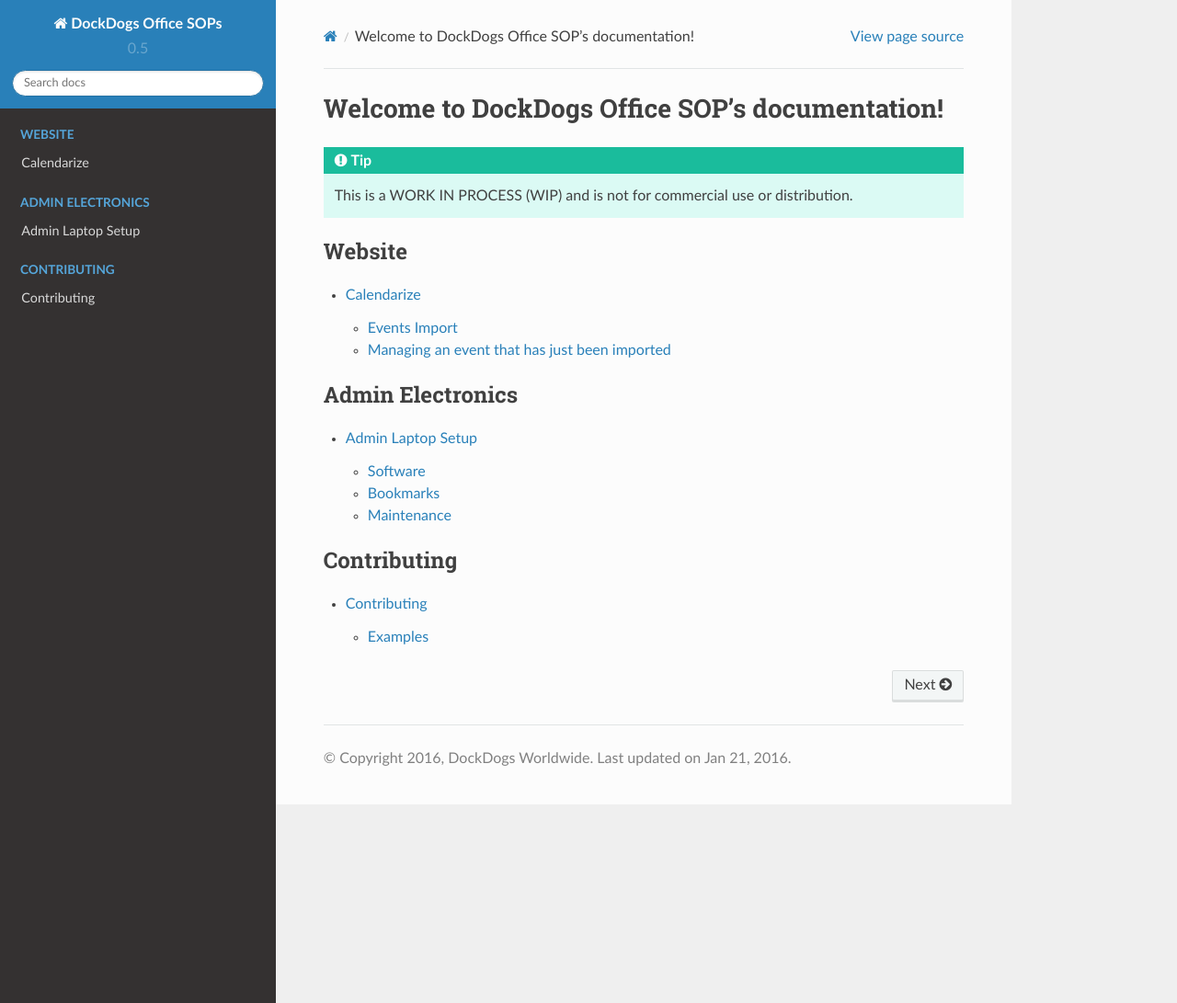
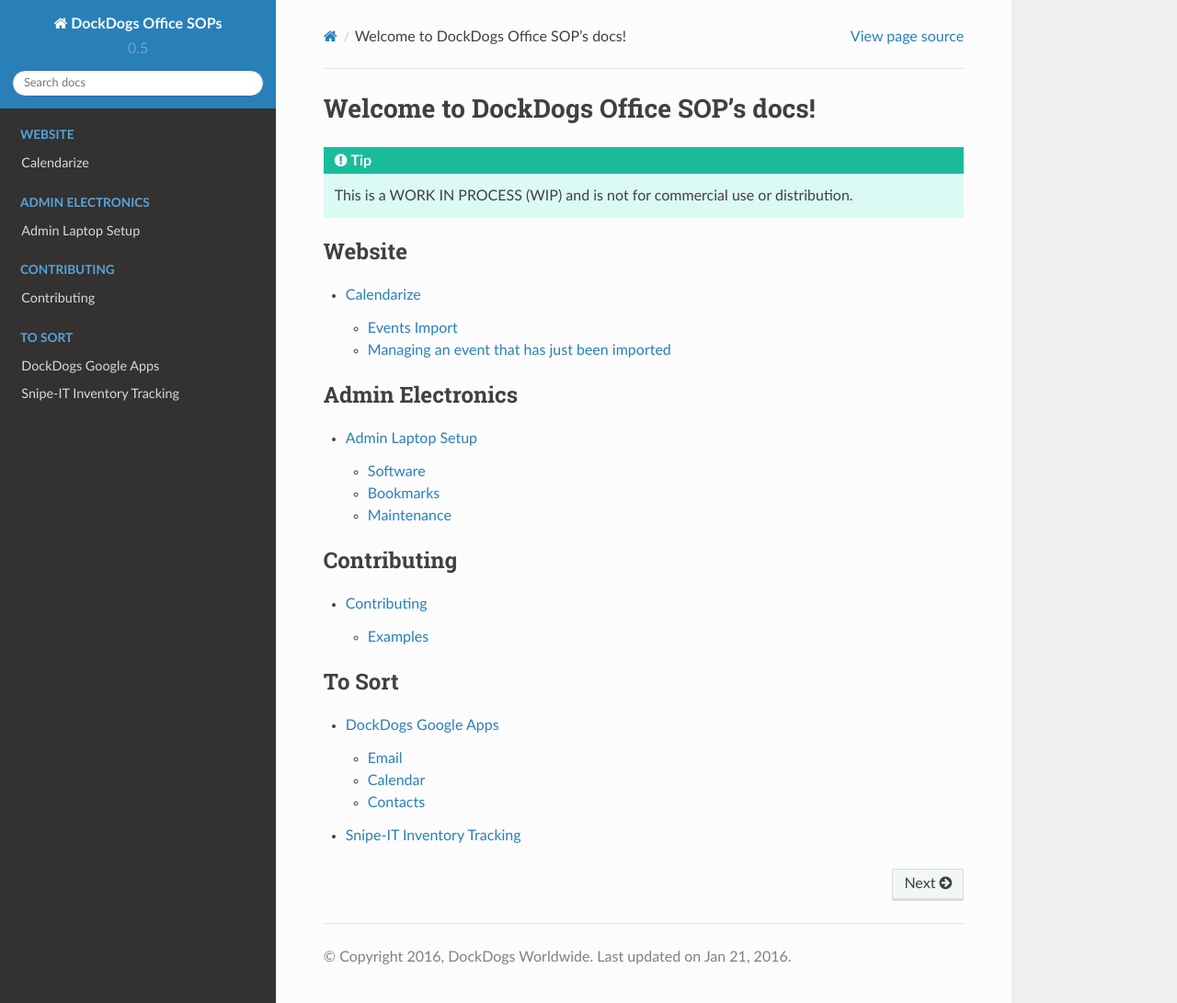
Before and after one commit to DockDogs/dockdogs-office-sops, a Sphinx documentation site: the page built from source/index.rst, in a window 1280 px wide and 1091 px high. Shown: the whole window at 92% size. Built offline with Sphinx 7.4.7 and the Read the Docs theme 2.0.0, drawn with Linux system fonts in a browser that asks for light colours.

Commit message:
updating the TOC

```diff
--- a/source/index.rst
+++ b/source/index.rst
@@ -3,7 +3,7 @@
    You can adapt this file completely to your liking, but it should at least
    contain the root `toctree` directive.
 
-Welcome to DockDogs Office SOP's documentation!
+Welcome to DockDogs Office SOP's docs!
 ===============================================
 
 .. tip:: This is a WORK IN PROCESS (WIP) and is not for commercial use or distribution.
@@ -30,3 +30,6 @@
 .. toctree::
    :maxdepth: 2
    :caption: To Sort
+
+   google-apps
+   snipe-inventory
```
